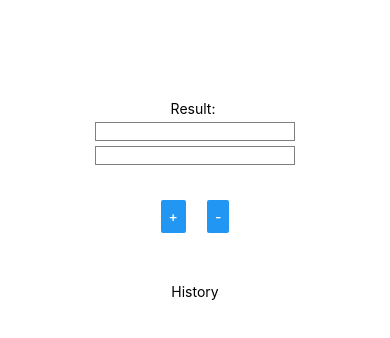
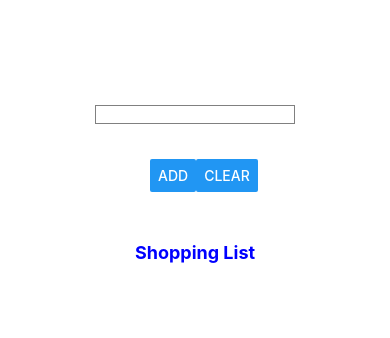
Before and after one commit to SProkopios/mobiiliohjelmointi, a React Native app: screen / in a window 390 px wide. Shown: the top 338 px of the page. Built offline with nearby package versions, Linux system fonts and the light colour scheme.

Commit message:
Tehtävä 4

```diff
--- a/App.js
+++ b/App.js
@@ -3,41 +3,28 @@ import React, { useEffect, useState } from 'react';
 import { StyleSheet, Text, View, Button, TextInput, FlatList } from 'react-native';
 
 export default function App() {
-  const [textone, setTextone] = useState('');
-  const [texttwo, setTexttwo] = useState('');
-  const [answer, setAnswer] = useState();
-  const [operator, setOperator] = useState('');
+  const [text, setText] = useState('');
   const [data, setData] = useState([]);
 
-  useEffect(() => {
-    if (answer !== undefined) {
-      let text = textone + " " + operator + " "  + texttwo + " = " + answer;
-      setData([...data, { key: text }]);
-      setTextone("");
-      setTexttwo("");
-    }
-  }, [answer])
 
   const add = () => {
-    setAnswer(parseInt(textone) + parseInt(texttwo));
-    setOperator("+");
+    setData([...data, { key: text }]);
+    setText("");
   }
 
-  const unadd = () => {
-    setAnswer(parseInt(textone) - parseInt(texttwo));
-    setOperator("-");
+  const clear = () => {
+    setData([]);
+    setText("");
   }
 
   return (
     <View style={styles.container}>
-      <Text>Result: {answer}</Text>
-      <TextInput keyboardType='numeric' style={styles.input} onChangeText={textone => setTextone(textone)} value={textone} />
-      <TextInput keyboardType='numeric' style={styles.inputtwo} onChangeText={texttwo => setTexttwo(texttwo)} value={texttwo} />
+      <TextInput style={styles.input} onChangeText={text => setText(text)} value={text} />
       <View style={styles.buttons}>
-        <Button onPress={add} title="+" />
-        <Button onPress={unadd} title="-" />
+        <Button onPress={add} title="ADD" />
+        <Button onPress={clear} title="CLEAR" />
       </View>
-      <Text>History</Text>
+      <Text style={styles.title}>Shopping List</Text>
       <FlatList style={styles.list}
         data={data}
         renderItem={({ item }) =>
@@ -78,5 +65,10 @@ const styles = StyleSheet.create({
     width: 90,
     marginTop: 30,
     marginBottom: 50
+    },
+    title: {
+      fontSize: 18,
+      color: "#0000FF",
+      fontWeight: "bold"
     }
 });
```
